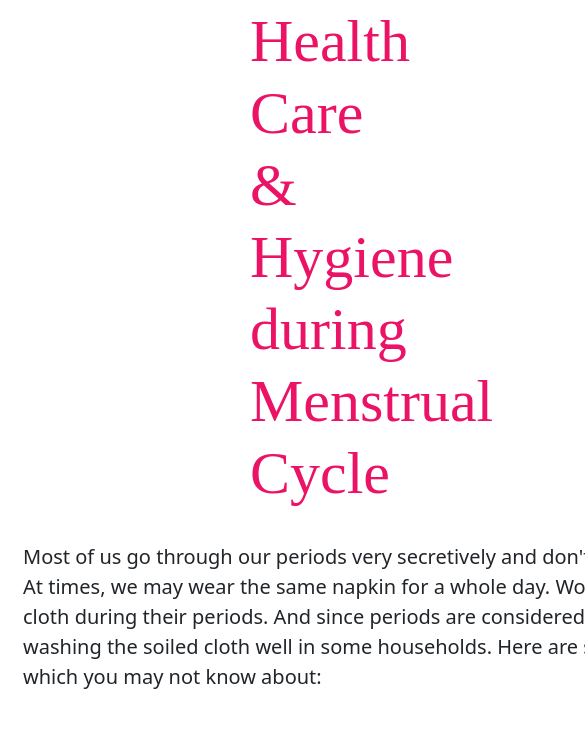
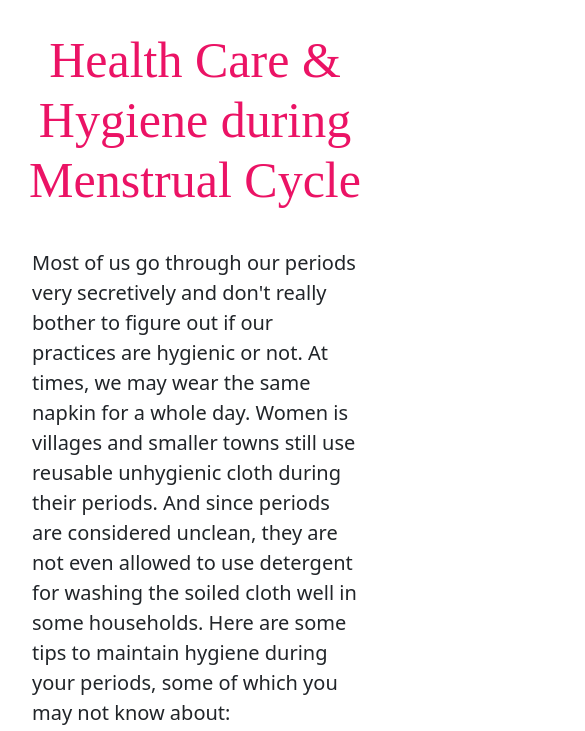
Before and after one commit to nisha331/flow_cycle1, a plain HTML site: page src/hygiene.html in a window 390 px wide. Shown: the part 113-844 px from the top of the page, 585 px wide, since content can reach past the window. Drawn offline with nearby package versions, Linux system fonts and the light colour scheme; a web font is replaced by a local one.

Commit message:
Health and hygiene page fixed (#152)
* contact us added

* about us responsive done

* updated responsiveness

```diff
--- a/src/css/stylemenstrualcycle.css
+++ b/src/css/stylemenstrualcycle.css
@@ -14,14 +14,27 @@ body{
     padding-left: 250px;
     color:#EB1365;
 }
+.head{
+  text-align:center;
+    font-family: 'Times New Roman', Times, serif;
+    font-size:50px;
+    margin-top:1px;
+    padding-bottom: 2px;
+    color:#EB1365;
+}
 .information{
     border-color:white;
     border-style:solid;
     display:flex;
-
     height:1100px;
     font-size: 20px;
     width: 1200px;
+}
+.info{
+    order-color:white;
+    display:flex;
+    font-size: 20px;
+
 }
 .information1{
   border-color:white;
--- a/src/hygiene.html
+++ b/src/hygiene.html
@@ -46,32 +46,32 @@
         </div>
       </nav>
     </section>
-   <div class="forma">
-    <div class="m-auto blog-post-content max-width-2 m-auto my-2">
-        <h1 class="heading">Health Care & Hygiene during Menstrual Cycle</h1>
-    <div class="information">
+   <div class="container">
+    <div class="m-auto m-auto my-2 py-4">
+        <h1 class="head" style="text-align: center;">Health Care & Hygiene during Menstrual Cycle</h1>
+    <div class="info">
         <div class="inf">
 
-                <p>
+                <p class="py-2">
                     Most of us go through our periods very secretively and don't really bother to figure out if our practices are hygienic or not. At times, we may wear the same napkin for a whole day. Women is villages and smaller towns still use reusable unhygienic cloth during their periods. And since periods are considered unclean, they are not even allowed to use detergent for washing the soiled cloth well in some households.
                     Here are some tips to maintain hygiene during your periods, some of which you may not know about:
                 </p>
                 <br>
                 <ul>
-                    <li>
+                    <li class="p-2 pt-4">
                         <h4>Choose your method of sanitation:</h4>
                         <p>Today there are a number of ways including the use of sanitary napkins, tampons and menstrual cups to stay clean. In India, most unmarried girls prefer to use sanitary napkins. If you do decide to use a tampon remember that it is essential to choose one that has the lowest absorbency rate for your flow. While there are some women who choose to use either different types of sanitary napkins on different days of their periods or different methods of protection (like a tampon and a sanitary napkin), there are some who prefer to stick to one type and brand. The best tip here is to try and use one brand for one type of protection for a while to know if it helps your needs. Frequent switching between brands can make you uncomfortable since brands are as unique as you, they suit everyone differently.</p>
                     </li>
-                    <li class="newitem">
+                    <li class="newitem p-2">
                         <h4>Change regularly:</h4>
                         <p>Menstrual blood - once it has left the body - gets contaminated with the body's innate organisms. This rule applies for even those days when you don t have much bleeding, since your pad is still damp and will have organisms from your vagina, sweat from your genitals, etc. When these organisms remain in a warm and moist place for a long time they tend to multiply and can lead to conditions like urinary tract infection, vaginal infections and skin rashes.
                             The standard time to change a sanitary pad is once every six hours, while for a tampon is once every two hours. That being said, you have to customize the changing schedule to your needs. While some women might have a heavy flow and would need to change more often, others will need to change less frequently. There are a few instances where your sanitary napkin or tampon might not be completely used usually on days when you have a lesser flow but you must change at regular intervals.</p>
                     </li>
-                    <li class="newitem">
+                    <li class="newitem p-2">
                         <h4>Wash yourself regularly:</h4>
                         <p>When you menstruate, the blood tends to enter tiny spaces like the skin between your labia or crust around the opening of the vagina and you should always wash this excess blood away. This practice also tends to beat bad odour from the vaginal region. So, it is important to wash your vagina and labia (the projecting part of female genitals) well before you change into a new pad. If you cannot wash yourself before you change make sure to wipe off the areas using toilet paper or tissue.</p>
                     </li>
-                    <li class="newitem">
+                    <li class="newitem p-2 pb-4">
                         <h4>Don t use soaps or vaginal hygiene products</h4>
                         <p>The vagina has its own cleaning mechanism that works in a very fine balance of good and bad bacteria. Washing it with soap can kill the good bacteria making way for infections. So, while it is important to wash yourself regularly during this time, all you need to use is some warm water. You can use soap on the external parts but do not use it inside your vagina or vulva.</p>
                     </li>
```
